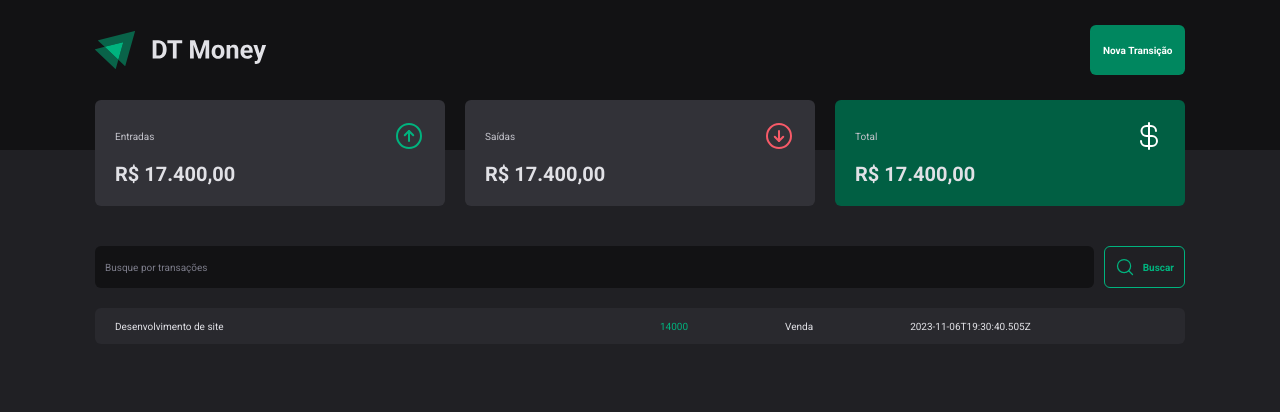
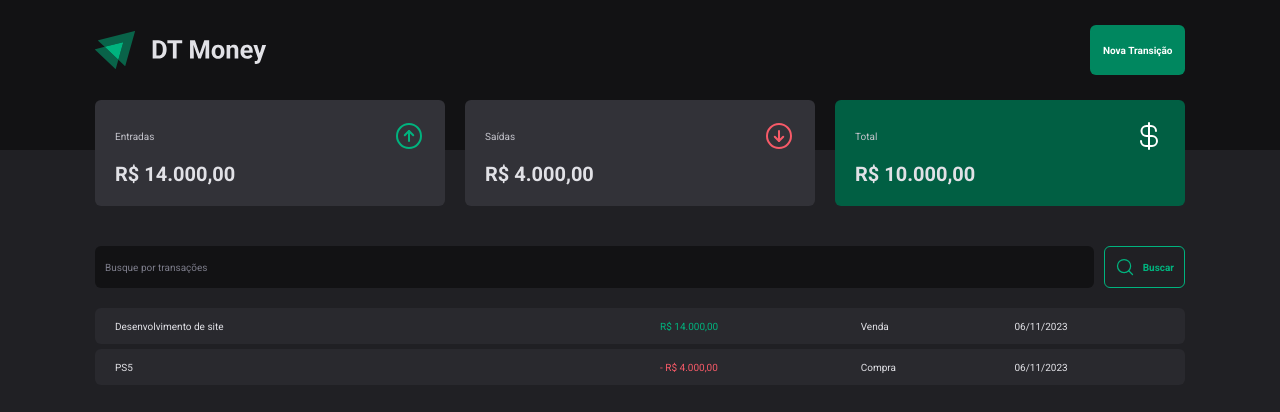
Before and after one commit to JonatasAS/Project_Ignite_03, a React (Vite) app in the folder dt-money/: page / in a window 1280 px wide. Shown: the top 412 px of the page. Built offline with nearby package versions, Linux system fonts and the light colour scheme; data requests are answered from the project's data file.

Commit message:
formated and calcu

```diff
--- a/dt-money/server.json
+++ b/dt-money/server.json
@@ -7,6 +7,15 @@
             "category": "Venda",
             "price": 14000,
             "createdAt": "2023-11-06T19:30:40.505Z"
+        },
+
+        {
+            "id": 2,
+            "description": "PS5",
+            "type": "outcome",
+            "category": "Compra",
+            "price": 4000,
+            "createdAt": "2023-11-06T12:30:40.505Z"
         }
     ]
 }
--- a/dt-money/src/components/Summary/index.tsx
+++ b/dt-money/src/components/Summary/index.tsx
@@ -3,12 +3,30 @@ import { SummaryCard, SummaryContainer } from "./styles";
 
 import { ArrowCircleUp, ArrowCircleDown, CurrencyDollar } from "phosphor-react"
 import { TransactionsContext } from "../../contexts/TransactionsContext";
+import { priceFormatter } from "../../utils/formatter";
 
 export function Summary() {
     const { transactions } = useContext(TransactionsContext)
 
-    console.log(transactions)
+   const summary = transactions.reduce(
+    (acc, transaction) => {
+        if (transaction.type === 'income') {
+            acc.income += transaction.price;
+            acc.total += transaction.price;
+        } else {
+            acc.outcome += transaction.price;
+            acc.total -= transaction.price;
+        }
 
+        return acc
+
+        },
+        {
+            income: 0,
+            outcome: 0,
+            total: 0
+        }
+        )
     return (
         <SummaryContainer>
             <SummaryCard>
@@ -17,7 +35,7 @@ export function Summary() {
                     <ArrowCircleUp size={32} color="#00b37e" />
                 </header>
 
-                <strong>R$ 17.400,00</strong>
+                <strong>{priceFormatter.format(summary.income)}</strong>
             </SummaryCard>
 
             <SummaryCard>
@@ -26,7 +44,7 @@ export function Summary() {
                     <ArrowCircleDown size={32} color="#f75a68" />
                 </header>
 
-                <strong>R$ 17.400,00</strong>
+                <strong>{priceFormatter.format(summary.outcome)}</strong>
             </SummaryCard>
 
             <SummaryCard variant="green">
@@ -35,7 +53,7 @@ export function Summary() {
                     <CurrencyDollar size={32} color="#fff" />
                 </header>
 
-                <strong>R$ 17.400,00</strong>
+                <strong>{priceFormatter.format(summary.total)}</strong>
             </SummaryCard>
         </SummaryContainer>
     )
--- a/dt-money/src/pages/Transactions/index.tsx
+++ b/dt-money/src/pages/Transactions/index.tsx
@@ -4,6 +4,7 @@ import { Summary } from "../../components/Summary/index";
 import { SearchForm } from "./components/SearchForm/index";
 import { PriceHighLight, TrasactionsContainer, TrasactionsTable } from "./styles";
 import { TransactionsContext } from "../../contexts/TransactionsContext";
+import { dateFormatter, priceFormatter } from "../../utils/formatter";
 
 
 export function Transactions() {
@@ -18,17 +19,18 @@ export function Transactions() {
         <SearchForm />
         <TrasactionsTable>
           <tbody>
-            {transactions.map(transactions => {
+            {transactions.map(transaction => {
               return (
-              <tr key={transactions.id}>
-                <td width="50%">{transactions.description}</td>
+              <tr key={transaction.id}>
+                <td width="50%">{transaction.description}</td>
                 <td>
-                  <PriceHighLight variant={transactions.type}>
-                    {transactions.price}
+                  <PriceHighLight variant={transaction.type}>
+                    {transaction.type === 'outcome' && '- '}
+                    {priceFormatter.format(transaction.price)}
                   </PriceHighLight>
                </td>
-              <td>{transactions.category}</td>
-              <td>{transactions.createdAt}</td>
+              <td>{transaction.category}</td>
+              <td>{dateFormatter.format(new Date(transaction.createdAt))}</td>
             </tr>
               )
             })}
--- /dev/null
+++ b/dt-money/src/utils/formatter.ts
@@ -0,0 +1,6 @@
+export const dateFormatter = new Intl.DateTimeFormat('pt-br')
+
+export const priceFormatter = new Intl.NumberFormat('pt-br', {
+  style: 'currency',
+  currency: 'BRL'
+})
```
